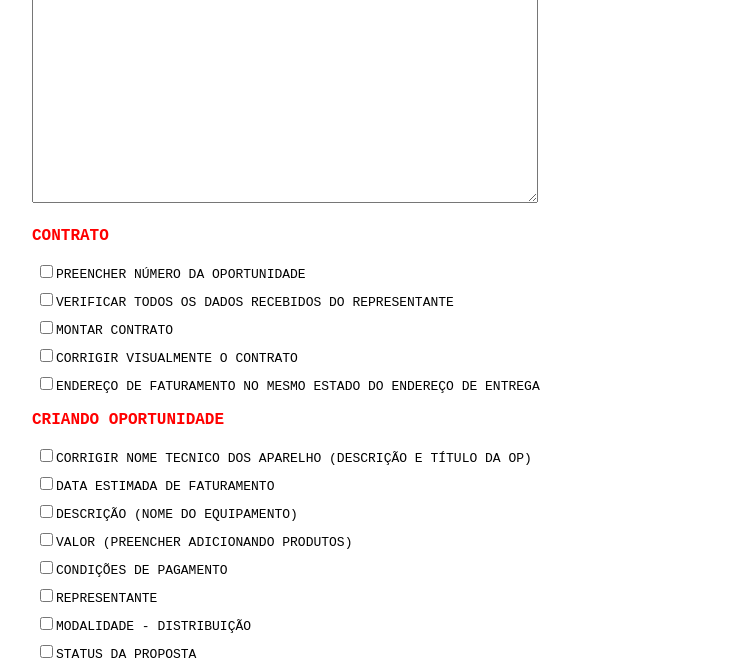
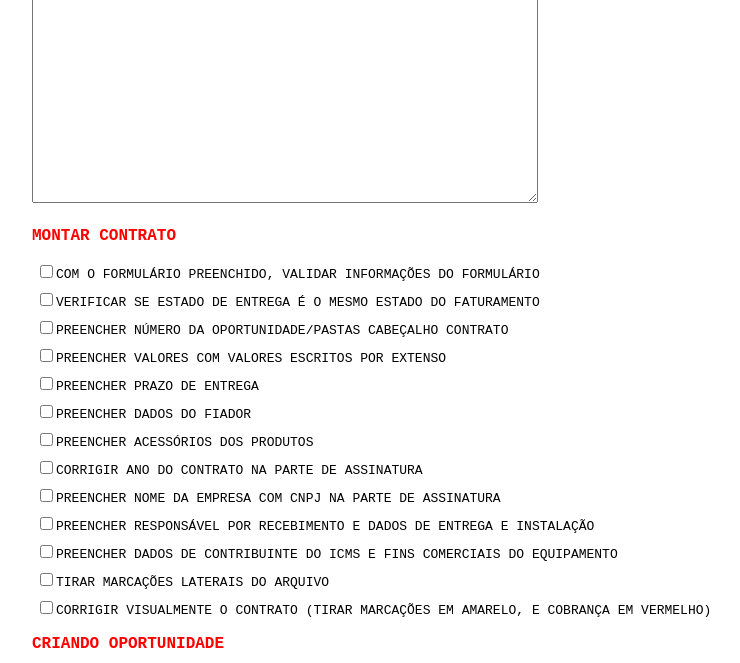
Before and after one commit to Jrodrigooo/projeto_para_o_trabalho, a plain HTML site: page index.html in a window 1280 px wide. Shown: the part 93-756 px from the top of the page, without its empty margins (8-748 px from the left). Drawn offline with Linux system fonts and the light colour scheme.

Commit message:
Update index.html

```diff
--- a/index.html
+++ b/index.html
@@ -11,14 +11,21 @@
     <h1>CHECKLIST</h1>
         <textarea></textarea>
         <div>
-            <span>CONTRATO</span>
+            <span>MONTAR CONTRATO</span>
                 <ul>
-                    <li><input type="checkbox">PREENCHER NÚMERO DA OPORTUNIDADE</li>
-                    <li><input type="checkbox">VERIFICAR TODOS OS DADOS RECEBIDOS DO REPRESENTANTE</li>
-                    <li><input type="checkbox">MONTAR CONTRATO</li>
-                    <li><input type="checkbox">CORRIGIR VISUALMENTE O CONTRATO</li>
-                    <li><input type="checkbox">ENDEREÇO DE FATURAMENTO NO MESMO ESTADO DO ENDEREÇO DE ENTREGA</li>
-
+                    <li><input type="checkbox">COM O FORMULÁRIO PREENCHIDO, VALIDAR INFORMAÇÕES DO FORMULÁRIO</li>
+                    <li><input type="checkbox">VERIFICAR SE ESTADO DE ENTREGA É O MESMO ESTADO DO FATURAMENTO</li>
+                    <li><input type="checkbox">PREENCHER NÚMERO DA OPORTUNIDADE/PASTAS CABEÇALHO CONTRATO</li>
+                    <li><input type="checkbox">PREENCHER VALORES COM VALORES ESCRITOS POR EXTENSO</li>
+                    <li><input type="checkbox">PREENCHER PRAZO DE ENTREGA</li>
+                    <li><input type="checkbox">PREENCHER DADOS DO FIADOR</li>
+                    <li><input type="checkbox">PREENCHER ACESSÓRIOS DOS PRODUTOS</li>
+                    <li><input type="checkbox">CORRIGIR ANO DO CONTRATO NA PARTE DE ASSINATURA</li>
+                    <li><input type="checkbox">PREENCHER NOME DA EMPRESA COM CNPJ NA PARTE DE ASSINATURA</li>
+                    <li><input type="checkbox">PREENCHER RESPONSÁVEL POR RECEBIMENTO E DADOS DE ENTREGA E INSTALAÇÃO</li>
+                    <li><input type="checkbox">PREENCHER DADOS DE CONTRIBUINTE DO ICMS E FINS COMERCIAIS DO EQUIPAMENTO</li>
+                    <li><input type="checkbox">TIRAR MARCAÇÕES LATERAIS DO ARQUIVO</li>
+                    <li><input type="checkbox">CORRIGIR VISUALMENTE O CONTRATO (TIRAR MARCAÇÕES EM AMARELO, E COBRANÇA EM VERMELHO)</li>
                 </ul>
         </div>
 
```
